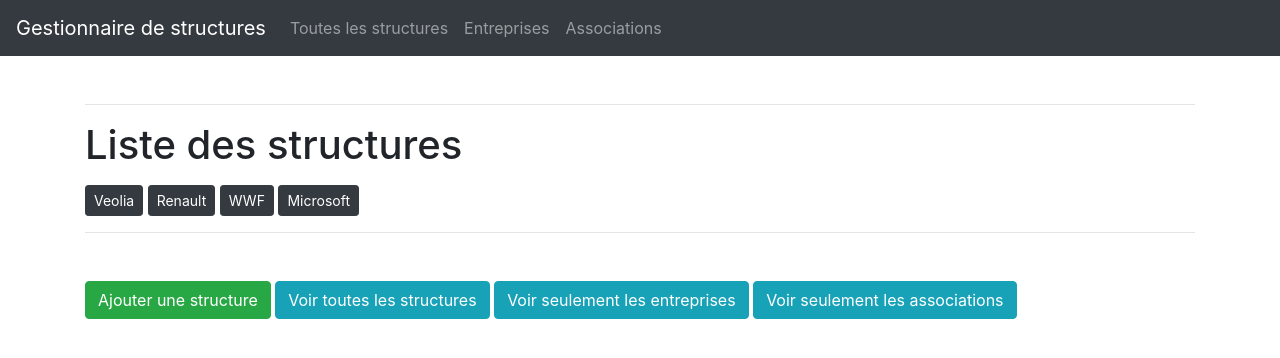
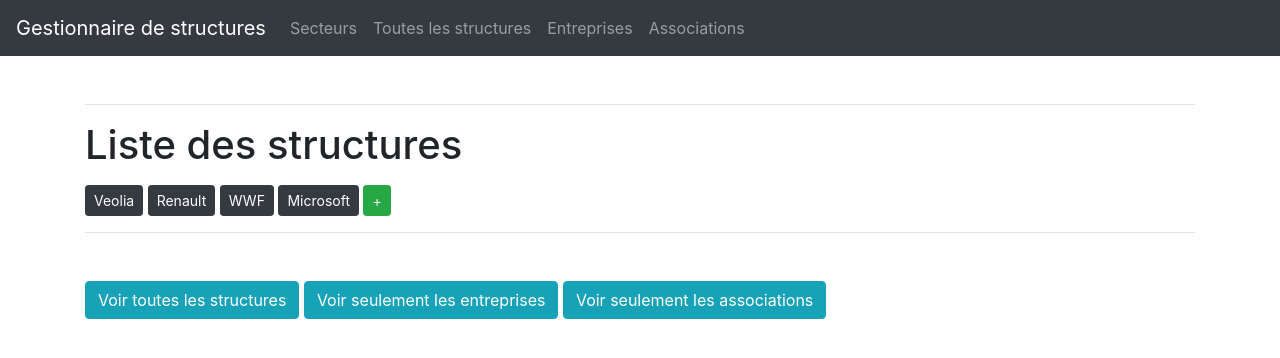
Before and after one commit to florent-dev/cours-php, a PHP site: page / in a window 1280 px wide. Shown: the top 358 px of the page. Run offline with PHP 8.4, Linux system fonts and the light colour scheme; data comes from the database, SQL or seed files in the repository.

Commit message:
Delete une structure OK, title, a button en a directement

```diff
--- a/projet-mvc-php/Controller/StructureController.php
+++ b/projet-mvc-php/Controller/StructureController.php
@@ -19,6 +19,7 @@
 class StructureController extends SController
 {
     private $_secteurManager;
+    private $_secteursStructuresManager;
 
     public function __construct()
     {
@@ -104,6 +105,7 @@
         $structure = $this->findById($id);
 
         if (null !== $structure) {
+            $this->_secteursStructuresManager->deleteByIdStructure($structure->getId());
             $this->delete($structure);
         }
 
--- a/projet-mvc-php/Model/Manager/SecteursStructuresManager.php
+++ b/projet-mvc-php/Model/Manager/SecteursStructuresManager.php
@@ -12,7 +12,7 @@
 {
     public function findById(int $id): ?Entity
     {
-        $stmt = $this->executePrepare('SELECT * FROM secteurs_structures WHERE id=:id', ['id' => $id]);
+        $stmt = $this->executePrepare('SELECT * FROM secteurs_structures WHERE ID=:id', ['id' => $id]);
         $datas = $stmt->fetch();
 
         if (!$datas) return null;
@@ -22,7 +22,7 @@
 
     public function findByIdSecteur(int $idSecteur): ?Entity
     {
-        $stmt = $this->executePrepare('SELECT * FROM secteurs_structures WHERE id_secteur=:idSecteur', ['idSecteur' => $idSecteur]);
+        $stmt = $this->executePrepare('SELECT * FROM secteurs_structures WHERE ID_SECTEUR=:idSecteur', ['idSecteur' => $idSecteur]);
         $datas = $stmt->fetch();
 
         if (!$datas) return null;
@@ -32,7 +32,7 @@
 
     public function findByIdStructure(int $idStructure): ?Entity
     {
-        $stmt = $this->executePrepare('SELECT * FROM secteurs_structures WHERE id_structure=:idStructure', ['idStructure' => $idStructure]);
+        $stmt = $this->executePrepare('SELECT * FROM secteurs_structures WHERE ID_STRUCTURE=:idStructure', ['idStructure' => $idStructure]);
         $datas = $stmt->fetch();
 
         if (!$datas) return null;
@@ -59,7 +59,7 @@
 
     public function insert(Entity $e): PDOStatement
     {
-        $req = 'INSERT INTO secteurs_structures(id, id_secteur,id_structure) VALUES (:id, :id_secteur,:id_structure)';
+        $req = 'INSERT INTO secteurs_structures(ID, ID_SECTEUR, ID_STRUCTURE) VALUES (:id, :id_secteur, :id_structure)';
         $params = ['id' => $e->getId(), 'id_secteur' => $e->getIdSecteur(),'id_structure'=>$e->getIdStructure()];
         $res = $this->executePrepare($req, $params);
 
@@ -68,15 +68,24 @@
 
     public function update(Entity $e): PDOStatement
     {
-        // TODO: Implement update() method.
+        // Aucune action.
     }
 
     public function delete(Entity $e): PDOStatement
     {
-        $req = 'DELETE FROM secteur_structure WHERE id=:id';
+        $req = 'DELETE FROM secteurs_structures WHERE id=:id';
         $params = array('id' => $e->getId());
         $res = $this->executePrepare($req, $params);
 
         return $res;
     }
+
+    public function deleteByIdStructure(int $id): PDOStatement
+    {
+        $req = 'DELETE FROM secteurs_structures WHERE ID_STRUCTURE=:id_structure';
+        $params = array('id_structure' => $id);
+        $res = $this->executePrepare($req, $params);
+
+        return $res;
+    }
 }
--- a/projet-mvc-php/View/editorSecteur.php
+++ b/projet-mvc-php/View/editorSecteur.php
@@ -1,3 +1,4 @@
+<?php $title = 'Editeur de secteur'; ?>
 <?php require 'templateHeader.php'; ?>
 
     <div class="container">
--- a/projet-mvc-php/View/editorStructure.php
+++ b/projet-mvc-php/View/editorStructure.php
@@ -1,3 +1,4 @@
+<?php $title = 'Editeur de structure'; ?>
 <?php require 'templateHeader.php'; ?>
 
     <div class="container">
--- a/projet-mvc-php/View/templateHeader.php
+++ b/projet-mvc-php/View/templateHeader.php
@@ -1,6 +1,6 @@
 <?php
 if (!isset($title)) {
-    $title = 'Nom du site';
+    $title = 'Accueil';
 }
 ?>
 
@@ -27,6 +27,9 @@
     <div class="collapse navbar-collapse" id="navbarSupportedContent">
         <ul class="navbar-nav mr-auto">
             <li class="nav-item">
+                <a class="nav-link" href="index.php?action=viewSecteurs">Secteurs</a>
+            </li>
+            <li class="nav-item">
                 <a class="nav-link" href="index.php?action=viewStructures">Toutes les structures</a>
             </li>
             <li class="nav-item">
--- a/projet-mvc-php/View/viewHome.php
+++ b/projet-mvc-php/View/viewHome.php
@@ -1,3 +1,4 @@
+<?php $title = 'Accueil'; ?>
 <?php require 'templateHeader.php'; ?>
 
 <div class="container">
--- a/projet-mvc-php/View/viewSecteur.php
+++ b/projet-mvc-php/View/viewSecteur.php
@@ -1,3 +1,4 @@
+<?php $title = 'Détail d\'un secteur'; ?>
 <?php require 'templateHeader.php'; ?>
 
 <div class="container">
--- a/projet-mvc-php/View/viewStructure.php
+++ b/projet-mvc-php/View/viewStructure.php
@@ -1,3 +1,4 @@
+<?php $title = 'Détail d\'une structure'; ?>
 <?php require 'templateHeader.php'; ?>
 
     <div class="container">
--- a/projet-mvc-php/View/viewStructures.php
+++ b/projet-mvc-php/View/viewStructures.php
@@ -1,3 +1,4 @@
+<?php $title = 'Liste des structures'; ?>
 <?php require 'templateHeader.php'; ?>
 
 <div class="container">
@@ -5,28 +6,26 @@
     <h1>Liste des <?= $terminologie['pluriel'] ?></h1>
 
     <?php foreach ($structures as $structure) { ?>
-            <a href='index.php?action=viewStructure&id=<?= $structure->getId() ?>'>
-                <button type="button" class="btn btn-sm btn-dark mt-2"><?= $structure->getNom(); ?></button>
+        <a href="index.php?action=viewStructure&id=<?= $structure->getId() ?>" class="btn btn-dark btn-sm mt-2">
+            <?= $structure->getNom(); ?>
         </a>
     <?php } ?>
+
+    <a href="index.php?action=editorStructure" class="btn btn-success btn-sm mt-2">+</a>
 
     <hr class="mb-5">
 
     <p class="mt-4">
-            <a href='index.php?action=editorStructure'>
-                <button type="button" class="btn btn-success">Ajouter une structure</button>
+        <a href="index.php?action=viewStructures" class="btn btn-info">
+            Voir toutes les structures
         </a>
 
-            <a href='index.php?action=viewStructures'>
-                <button type="button" class="btn btn-info">Voir toutes les structures</button>
+        <a href="index.php?action=viewEntreprises" class="btn btn-info">
+            Voir seulement les entreprises
         </a>
 
-            <a href='index.php?action=viewEntreprises'>
-                <button type="button" class="btn btn-info">Voir seulement les entreprises</button>
-            </a>
-
-            <a href='index.php?action=viewAssociations'>
-                <button type="button" class="btn btn-info">Voir seulement les associations</button>
+        <a href="index.php?action=viewAssociations" class="btn btn-info">
+            Voir seulement les associations
         </a>
     </p>
 </div>
```
Also changed, not shown: projet-mvc-php/View/viewSecteurs.php (+10 -15 lines). Lines whose indentation alone changed are shown as unchanged.
